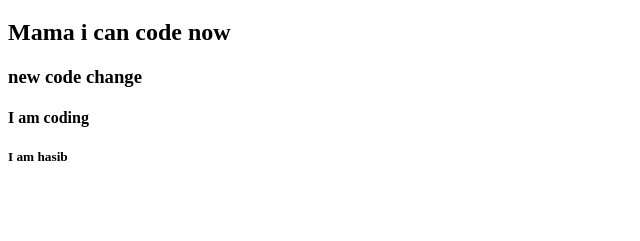
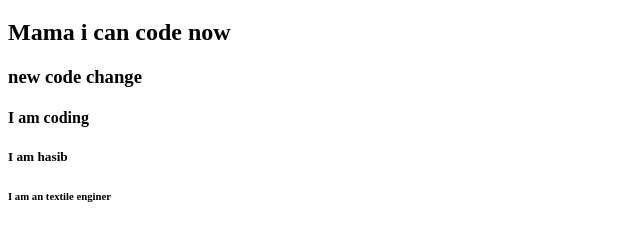
Before and after one commit to Hasib1998/my-second-repo, a plain HTML site: page index.html in a window 1280 px wide. Shown: the part 61-302 px from the top of the page, without its empty margins (0-640 px from the left). Drawn offline with Linux system fonts and the light colour scheme.

Commit message:
added header

```diff
--- a/index.html
+++ b/index.html
@@ -12,6 +12,7 @@
 <h3>new code change</h3>
 <h4>I am coding</h4>
 <h5>I am hasib</h5>
+<h6>I am an textile enginer</h6>
 <body>
 
 </body>
```
